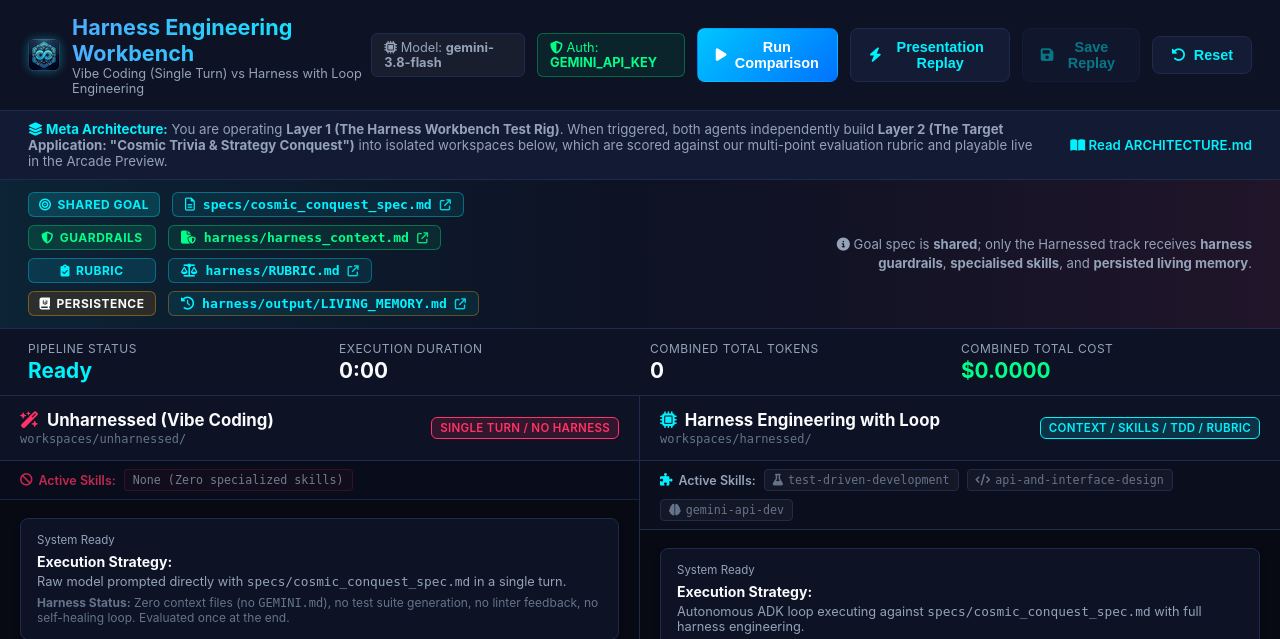
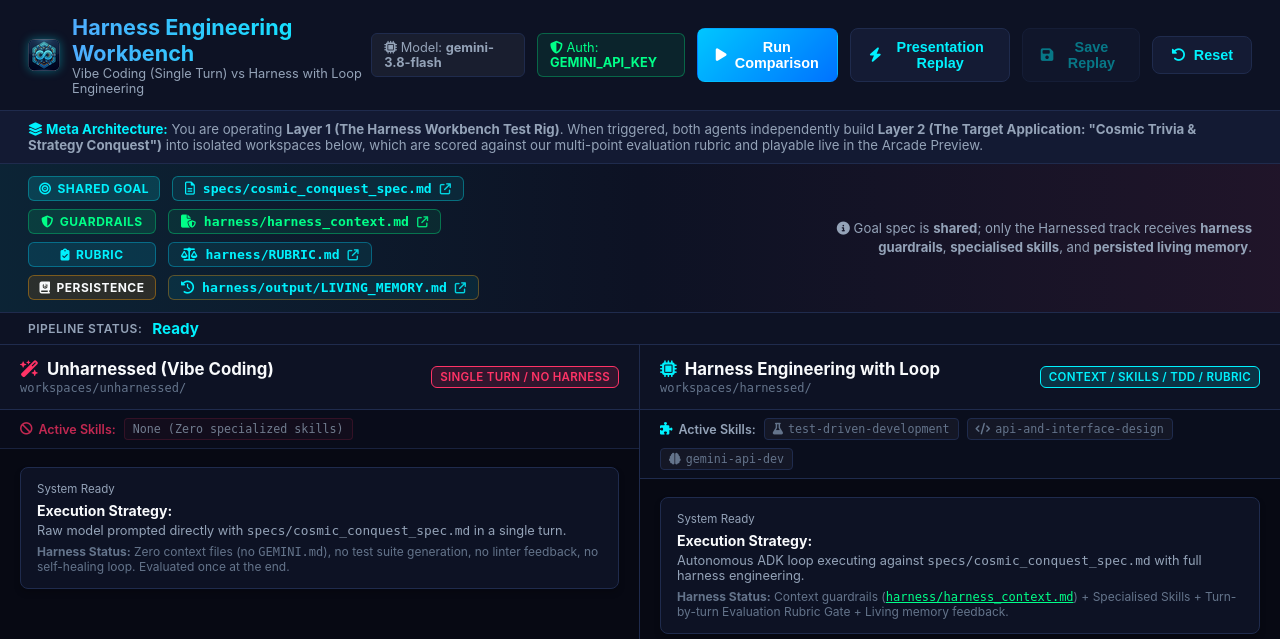
Before and after one commit to derailed-dash/harness-engineering-demo, a FastAPI app: page / in a window 1280 px wide. Shown: the top 639 px of the page. Run offline with FastAPI, Linux system fonts and the light colour scheme; some libraries are stand-ins or nearby versions.

Commit message:
Clean up UI

```diff
--- a/app/static/css/workbench.css
+++ b/app/static/css/workbench.css
@@ -265,35 +265,38 @@ button.is-running:hover {
   border-color: var(--accent-cyan);
 }
 
-/* Metrics Dashboard Banner (Status Row at Top of Tracks) */
+/* Pipeline Status Banner (Compact Status Row at Top of Tracks) */
 .metrics-banner {
   background: rgba(13, 18, 36, 0.95);
   border-bottom: 1px solid var(--border-color);
   border-top: none;
-  padding: 12px 28px;
-  display: grid;
-  grid-template-columns: repeat(4, 1fr);
-  gap: 20px;
+  padding: 6px 28px;
+  display: flex;
+  align-items: center;
+  gap: 16px;
   flex-shrink: 0;
 }
 
 .metric-card {
   display: flex;
-  flex-direction: column;
+  flex-direction: row;
+  align-items: center;
+  gap: 10px;
 }
 
 .metric-label {
   font-size: 0.75rem;
+  font-weight: 600;
   color: var(--text-secondary);
   text-transform: uppercase;
   letter-spacing: 0.5px;
 }
 
 .metric-value {
-  font-size: 1.3rem;
+  font-size: 0.95rem;
   font-weight: 700;
   color: var(--text-primary);
-  margin-top: 2px;
+  margin-top: 0;
 }
 
 /* Split View Main Layout */
--- a/app/static/js/workbench.js
+++ b/app/static/js/workbench.js
@@ -135,15 +135,6 @@ async function killComparisonRun() {
     }
 }
 
-function updateCombinedMetrics() {
-    const totalTokens = unharnessedTotalTokens + harnessedTotalTokens;
-    const totalCost = unharnessedCostUsd + harnessedCostUsd;
-    const totalTokensEl = document.getElementById('metric-total-tokens');
-    if (totalTokensEl) totalTokensEl.innerText = totalTokens.toLocaleString();
-    const totalCostEl = document.getElementById('metric-total-cost');
-    if (totalCostEl) totalCostEl.innerText = `$${totalCost.toFixed(4)}`;
-}
-
 function formatTime(seconds) {
     const mins = Math.floor(seconds / 60);
     const secs = Math.floor(seconds % 60);
@@ -165,19 +156,6 @@ function startTimer() {
     timerInterval = setInterval(() => {
         const now = Date.now();
         const multiplier = isReplayMode ? replaySpeedMultiplier : 1.0;
-
-        const totalEl = document.getElementById('metric-time');
-        if (totalEl) {
-            if (totalDuration) {
-                totalEl.innerText = totalDuration;
-            } else {
-                let elapsed = ((now - startTime) / 1000) * multiplier;
-                if (targetTotalDurationSec && elapsed > targetTotalDurationSec) {
-                    elapsed = targetTotalDurationSec;
-                }
-                totalEl.innerText = formatTime(elapsed);
-            }
-        }
 
         const uTimeEl = document.getElementById('unharnessed-time');
         if (uTimeEl) {
@@ -215,7 +193,6 @@ function clearFeeds() {
 
     document.getElementById('unharnessed-feed').innerHTML = '';
     document.getElementById('harnessed-feed').innerHTML = '';
-    document.getElementById('metric-time').innerText = '0:00';
 
     const uTokens = document.getElementById('unharnessed-tokens');
     if (uTokens) uTokens.innerText = '0';
@@ -251,7 +228,6 @@ function clearFeeds() {
         if (summaryText) summaryText.innerText = '';
     }
 
-    updateCombinedMetrics();
     document.querySelectorAll('.skill-tag').forEach(tag => tag.classList.remove('active'));
 }
 
@@ -510,7 +486,6 @@ function handleStreamEvent(evt) {
             }
             const uCost = document.getElementById('unharnessed-cost');
             if (uCost) uCost.innerText = evt.metrics.formatted_cost;
-            updateCombinedMetrics();
         }
     } else if (evt.type === 'harnessed_event') {
         const data = evt.data;
@@ -591,18 +566,12 @@ function handleStreamEvent(evt) {
             }
             const hCost = document.getElementById('harnessed-cost');
             if (hCost) hCost.innerText = evt.metrics.formatted_cost;
-            updateCombinedMetrics();
         }
     } else if (evt.type === 'comparison_summary') {
         stopTimer();
         setComparisonRunningState(false);
         if (!isReplayMode) {
             setSaveReplayEnabled(true);
-        }
-        if (evt.total_formatted_duration) {
-            totalDuration = evt.total_formatted_duration;
-            const totalEl = document.getElementById('metric-time');
-            if (totalEl) totalEl.innerText = evt.total_formatted_duration;
         }
         if (evt.unharnessed_formatted_duration) {
             unharnessedDuration = evt.unharnessed_formatted_duration;
--- a/app/templates/index.html
+++ b/app/templates/index.html
@@ -54,9 +54,6 @@
                 You are operating <strong>Layer 1 (The Harness Workbench Test Rig)</strong>.
                 When triggered, both agents independently build <strong>Layer 2 (The Target Application: "Cosmic Trivia & Strategy Conquest")</strong> into isolated workspaces below, which are scored against our multi-point evaluation rubric and playable live in the Arcade Preview.
             </div>
-            <a href="https://github.com/derailed-dash/harness-engineering-demo/blob/main/ARCHITECTURE.md" target="_blank" style="color:var(--accent-cyan); text-decoration:none; margin-left:15px; white-space:nowrap; font-weight:600;">
-                <i class="fa-solid fa-book-open"></i> Read ARCHITECTURE.md
-            </a>
         </div>
 
         <!-- Shared Specification & Harness Inputs Banner -->
@@ -109,23 +106,11 @@
             </div>
         </div>
 
-        <!-- Metrics Dashboard Banner (Status Row at Top of Tracks) -->
+        <!-- Pipeline Status Banner (Compact Status Row at Top of Tracks) -->
         <div class="metrics-banner">
             <div class="metric-card">
-                <span class="metric-label">Pipeline Status</span>
+                <span class="metric-label">Pipeline Status:</span>
                 <span class="metric-value" id="metric-status" style="color:var(--accent-cyan);">Ready</span>
-            </div>
-            <div class="metric-card">
-                <span class="metric-label">Execution Duration</span>
-                <span class="metric-value" id="metric-time">0:00</span>
-            </div>
-            <div class="metric-card">
-                <span class="metric-label">Combined Total Tokens</span>
-                <span class="metric-value" id="metric-total-tokens" style="color:var(--text-primary);">0</span>
-            </div>
-            <div class="metric-card">
-                <span class="metric-label">Combined Total Cost</span>
-                <span class="metric-value" id="metric-total-cost" style="color:var(--accent-green);">$0.0000</span>
             </div>
         </div>
     </div>
```
Also changed, not shown: golden_tests/test_workbench_spec.py (+6 -1 lines).
